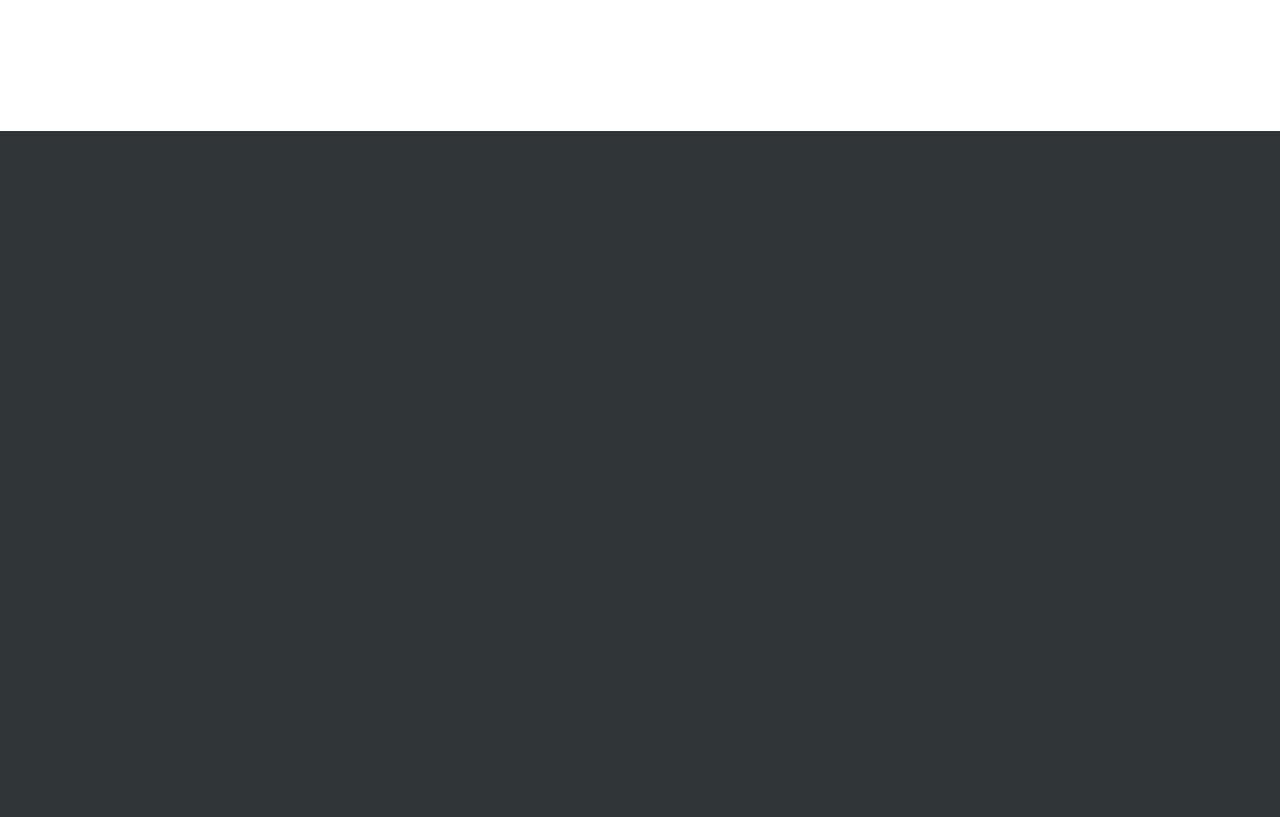
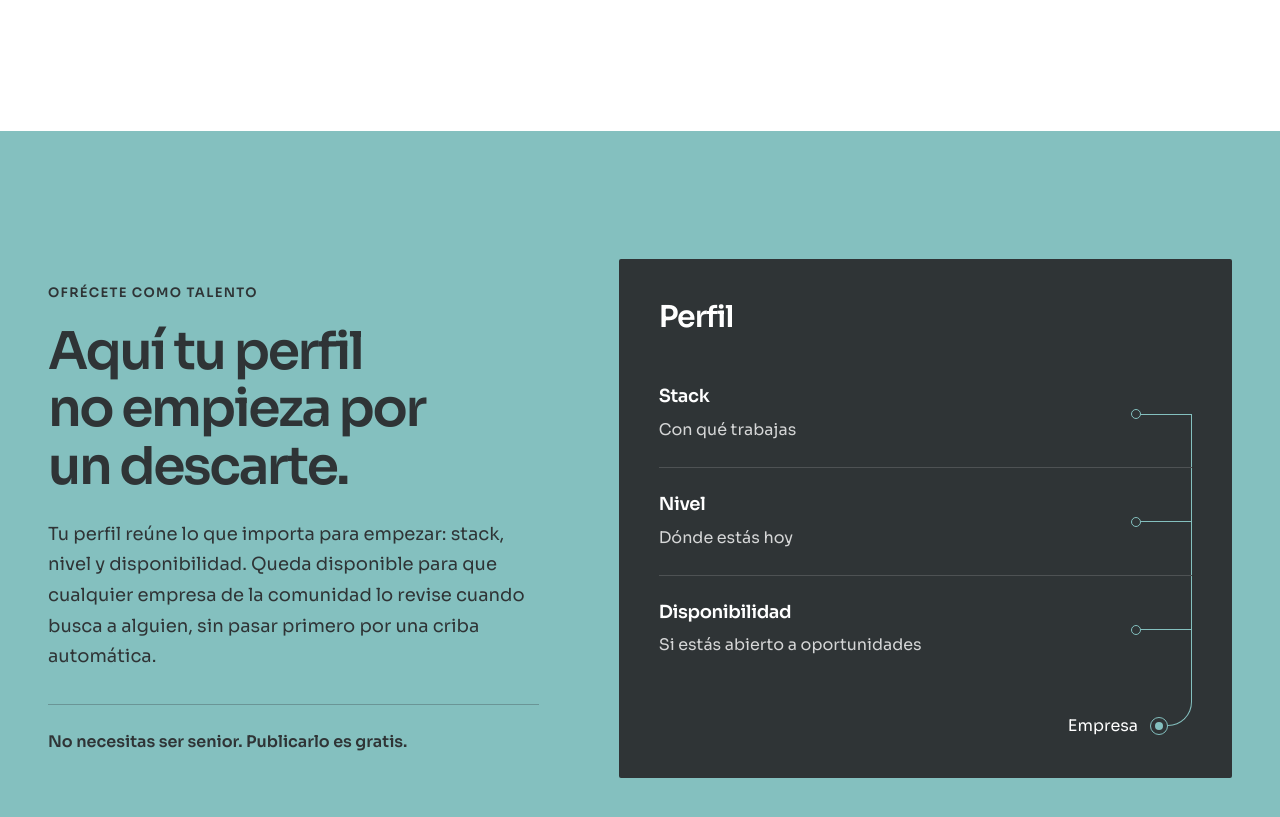
Before and after one commit to Blackpachamame/landing-techtojob, a Next.js app: page / in a window 1280 px wide. Shown: the part 1526-2343 px from the top of the page. Before the commit the page ends 1657 px from the top, so only its background shows below. Built offline with nearby package versions, Linux system fonts and the light colour scheme; no server answers.

Commit message:
feat: build talent section

```diff
--- a/messages/es.json
+++ b/messages/es.json
@@ -56,7 +56,30 @@
       }
     ]
   },
-  "Talent": {},
+  "Talent": {
+    "eyebrow": "Ofrécete como talento",
+    "title": "Aquí tu perfil no empieza por un descarte.",
+    "description": "Tu perfil reúne lo que importa para empezar: stack, nivel y disponibilidad. Queda disponible para que cualquier empresa de la comunidad lo revise cuando busca a alguien, sin pasar primero por una criba automática.",
+    "note": "No necesitas ser senior. Publicarlo es gratis.",
+    "profile": {
+      "label": "Perfil",
+      "fields": [
+        {
+          "term": "Stack",
+          "description": "Con qué trabajas"
+        },
+        {
+          "term": "Nivel",
+          "description": "Dónde estás hoy"
+        },
+        {
+          "term": "Disponibilidad",
+          "description": "Si estás abierto a oportunidades"
+        }
+      ],
+      "company": "Empresa"
+    }
+  },
   "Companies": {},
   "Tournaments": {},
   "Networking": {},
--- a/src/app/page.tsx
+++ b/src/app/page.tsx
@@ -1,6 +1,7 @@
 import Header from "@/components/layout/Header";
 import Hero from "@/components/sections/Hero";
 import HowItWorks from "@/components/sections/HowItWorks";
+import Talent from "@/components/sections/Talent";
 
 export default function HomePage() {
   return (
@@ -9,6 +10,7 @@ export default function HomePage() {
       <main>
         <Hero />
         <HowItWorks />
+        <Talent />
       </main>
     </>
   );
--- /dev/null
+++ b/src/components/sections/Talent.module.css
@@ -0,0 +1,129 @@
+.profile {
+  width: 100%;
+  max-width: 680px;
+  margin-inline: auto;
+  padding: 32px 24px;
+  border-radius: 2px;
+  background: var(--color-brand-dark);
+  color: var(--color-brand-white);
+}
+
+.fields {
+  margin: 24px 0 0;
+  padding: 0;
+}
+
+.field {
+  position: relative;
+  padding-block: 24px;
+}
+
+.field + .field {
+  border-top: 1px solid rgb(255 255 255 / 15%);
+}
+
+.branch {
+  display: none;
+}
+
+.company {
+  position: relative;
+  display: flex;
+  flex-direction: row-reverse;
+  align-items: center;
+  justify-content: flex-end;
+  gap: 12px;
+  padding-top: 32px;
+  font-size: 16px;
+  line-height: 1.5;
+}
+
+.company::before {
+  position: absolute;
+  top: 0;
+  bottom: 0.75em;
+  left: 8px;
+  border-left: 1px solid var(--color-brand-mint);
+  content: "";
+}
+
+.node {
+  position: relative;
+  display: block;
+  flex-shrink: 0;
+  width: 18px;
+  height: 18px;
+  border: 1px solid var(--color-brand-mint);
+  border-radius: 50%;
+  background: var(--color-brand-dark);
+}
+
+.node::after {
+  position: absolute;
+  inset: 4px;
+  border-radius: 50%;
+  background: var(--color-brand-mint);
+  content: "";
+}
+
+@media (min-width: 768px) {
+  .profile {
+    padding: 40px;
+  }
+
+  .field {
+    padding-right: 88px;
+  }
+
+  .field::after {
+    position: absolute;
+    top: 0;
+    right: 0;
+    bottom: 0;
+    border-right: 1px solid var(--color-brand-mint);
+    content: "";
+  }
+
+  .field:first-child::after {
+    top: 50%;
+  }
+
+  .branch {
+    position: absolute;
+    top: 50%;
+    right: 0;
+    display: block;
+    width: 56px;
+    height: 1px;
+    background: var(--color-brand-mint);
+  }
+
+  .branch::before {
+    position: absolute;
+    top: 50%;
+    left: 0;
+    width: 10px;
+    height: 10px;
+    border: 1px solid var(--color-brand-mint);
+    border-radius: 50%;
+    background: var(--color-brand-dark);
+    transform: translate(-50%, -50%);
+    content: "";
+  }
+
+  .company {
+    flex-direction: row;
+    justify-content: flex-end;
+    padding-right: 24px;
+  }
+
+  .company::before {
+    right: 0;
+    left: auto;
+    width: 33px;
+    border-right: 1px solid var(--color-brand-mint);
+    border-bottom: 1px solid var(--color-brand-mint);
+    border-left: 0;
+    border-bottom-right-radius: 24px;
+  }
+}
--- /dev/null
+++ b/src/components/sections/Talent.tsx
@@ -0,0 +1,57 @@
+import messages from "../../../messages/es.json";
+import styles from "./Talent.module.css";
+
+export default function Talent() {
+  const content = messages.Talent;
+
+  return (
+    <section
+      id="talent"
+      aria-labelledby="talent-title"
+      className="bg-brand-mint py-20 text-brand-dark md:py-24 lg:py-30 xl:py-32"
+    >
+      <div className="page-container grid items-center gap-12 md:gap-16 lg:grid-cols-[0.8fr_1fr] lg:gap-12 xl:gap-20">
+        <div className="max-w-160">
+          <p className="mb-5 text-[13px] leading-relaxed font-semibold tracking-[0.1em] uppercase">
+            {content.eyebrow}
+          </p>
+          <h2
+            id="talent-title"
+            className="text-4xl leading-[1.1] font-semibold tracking-[-0.045em] text-balance md:text-5xl xl:text-[52px]"
+          >
+            {content.title}
+          </h2>
+          <p className="mt-6 text-base leading-[1.7] md:text-lg">
+            {content.description}
+          </p>
+          <p className="mt-8 border-t border-brand-dark/30 pt-6 text-base leading-relaxed font-semibold">
+            {content.note}
+          </p>
+        </div>
+
+        <div className={styles.profile}>
+          <p className="text-3xl leading-tight font-semibold tracking-[-0.035em]">
+            {content.profile.label}
+          </p>
+          <dl className={styles.fields}>
+            {content.profile.fields.map((field) => (
+              <div key={field.term} className={styles.field}>
+                <dt className="text-lg leading-snug font-semibold tracking-[-0.02em]">
+                  {field.term}
+                </dt>
+                <dd className="mt-2 text-base leading-relaxed text-brand-white/80">
+                  {field.description}
+                  <span aria-hidden="true" className={styles.branch} />
+                </dd>
+              </div>
+            ))}
+          </dl>
+          <p className={styles.company}>
+            {content.profile.company}
+            <span aria-hidden="true" className={styles.node} />
+          </p>
+        </div>
+      </div>
+    </section>
+  );
+}
```
